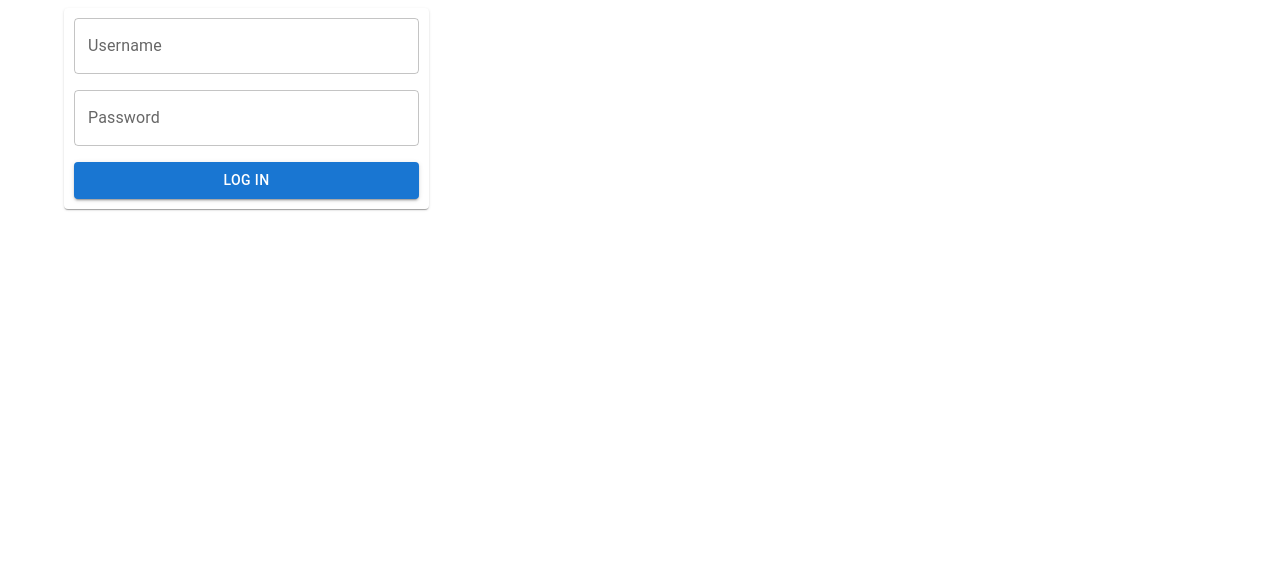
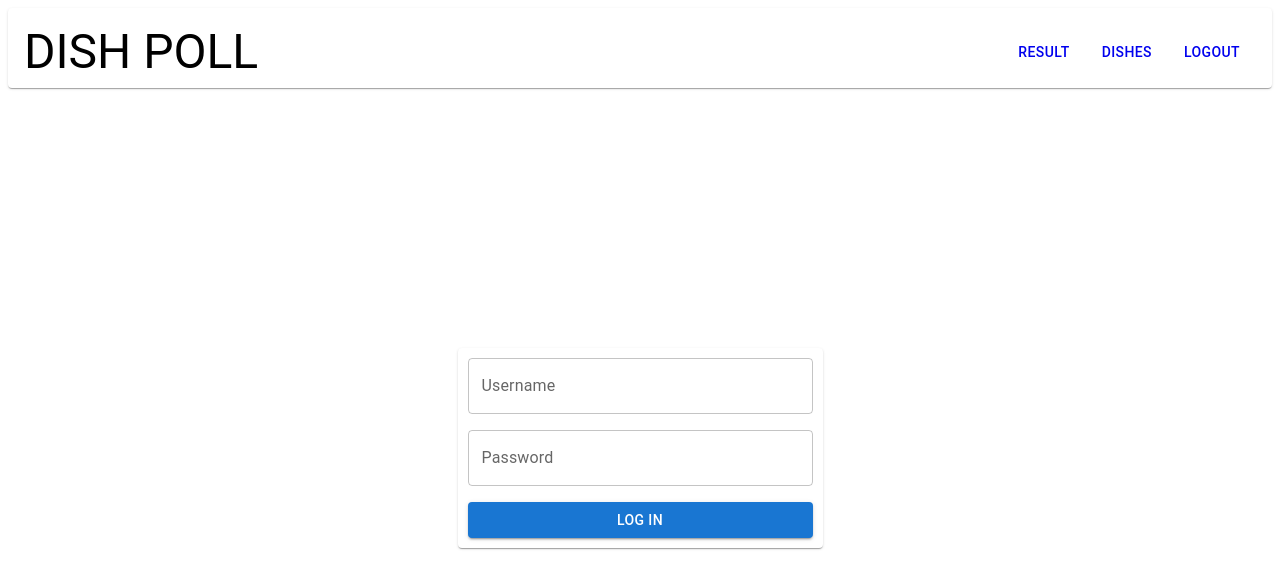
Before and after one commit to Maheswamy/syook_assignment, a React (Create React App) app: page / in a window 1280 px wide. Shown: the top 588 px of the page. Built offline with nearby package versions, Linux system fonts and the light colour scheme; no server answers.

Commit message:
navbar added

```diff
--- a/src/App.js
+++ b/src/App.js
@@ -1,16 +1,17 @@
-import Login from "./components/login/Login";
 import { Routes, Route, useNavigate } from "react-router-dom";
-import Dishlist from "./components/dish/Dishlist";
 import { useEffect, useReducer } from "react";
 import { DishContext, UserContext } from "./Contexts/Context";
 import { dishReducer, userReducer } from "./reducers/reducers";
 import { Container } from "@mui/material";
 import { fetchDish } from "./utli/fetchDishes";
+import Dishlist from "./components/dish/Dishlist";
 import ResultList from "./components/result/ResultList";
+import Navbar from "./components/navbar/Navbar";
+import LoginContainer from "./components/login/LoginContainer";
 
 function App() {
   const [dishState, dishDispatch] = useReducer(dishReducer, []);
-  const [userState, userDispatch] = useReducer(userReducer, {});
+  const [userState, userDispatch] = useReducer(userReducer, {user:{},myVotes:[]});
   const navigate = useNavigate();
 
   useEffect(() => {
@@ -22,9 +23,13 @@ function App() {
     } else {
       fetchDish(dishDispatch);
     }
-    console.log(JSON.parse(localStorage.getItem("user")))
+
     if (localStorage.getItem("user")) {
-      dishDispatch({ type: "SET_USER", payload: JSON.parse(localStorage.getItem("user")) });
+      userDispatch({
+        type: "SET_USER",
+        payload: JSON.parse(localStorage.getItem("user")),
+        x:'mahendra'
+      });
     } else {
       navigate("/");
     }
@@ -34,9 +39,10 @@ function App() {
     <div>
       <UserContext.Provider value={{ userState, userDispatch }}>
         <DishContext.Provider value={{ dishState, dishDispatch }}>
+          <Navbar />
           <Container maxWidth={"lg"}>
             <Routes>
-              <Route path="/" element={<Login />} />
+              <Route path="/" element={<LoginContainer />} />
               <Route path="/dishes" element={<Dishlist />} />
               <Route path="/result" element={<ResultList />} />
             </Routes>
--- a/src/components/dish/Dishcard.jsx
+++ b/src/components/dish/Dishcard.jsx
@@ -18,7 +18,7 @@ const Dishcard = ({ id, dishName, description, image, polledDishHandler }) => {
   };
 
   return (
-    <Card sx={{ maxWidth: 345 }}>
+    <Card sx={{ maxWidth: 345,height: '100%' }}>
       <CardMedia sx={{ height: 140 }} image={image} title={description} />
       <CardContent>
         <Typography gutterBottom variant="h5" component="div">
--- a/src/components/dish/Dishlist.jsx
+++ b/src/components/dish/Dishlist.jsx
@@ -9,6 +9,8 @@ const Dishlist = () => {
   const { dishState } = useContext(DishContext);
   const { userState } = useContext(UserContext);
   const navigate = useNavigate();
+
+  console.log(dishState);
 
   const polledDishHandler = (value) => {
     const isVoteLimitReached = voted.length === 3;
@@ -46,24 +48,34 @@ const Dishlist = () => {
     console.log(userState);
     localStorage.setItem(`${userState?.username}`, JSON.stringify(voted));
 
-    const allVotes = JSON.parse(localStorage.getItem("allVotes")) || [];
+    const allVotes = JSON.parse(localStorage.getItem("result")) || dishState;
 
     const calculateTotalRank = () => {
-      return allVotes.reduce((pv, cv) => {
-        pv[cv.id] = (pv[cv.id] || 0) + cv.rank;
+      return voted.reduce((pv, cv) => {
+        if (!pv[cv.id]) {
+          pv[cv.id] = cv.rank;
+        }
         return pv;
       }, {});
     };
 
     const totalRank = calculateTotalRank();
 
-    const result = dishState
-      .map((ele) => ({
-        ...ele,
-        points: totalRank[ele.id] || 0,
-      }))
-      .sort((a, b) => b.points - a.points);
+    const result = allVotes.map((ele) => {
+      if (voted[ele.id]) {
+        console.log(ele.points);
+        return {
+          ...ele,
+          points: ele.points
+            ? ele.points + totalRank[ele.id]
+            : totalRank[ele.id],
+        };
+      } else {
+        return { ...ele, points: 0 };
+      }
+    });
 
+    console.log(result, totalRank);
     localStorage.setItem("result", JSON.stringify([...result]));
 
     navigate("/result");
@@ -71,11 +83,11 @@ const Dishlist = () => {
 
   return (
     <>
-      {!dishState ? (
+      {dishState.length === 0 ? (
         <CircularProgress />
       ) : (
         <Grid container gap={3}>
-          {dishState.map((ele) => (
+          {dishState?.map((ele) => (
             <Grid item key={ele.id}>
               <Dishcard {...ele} polledDishHandler={polledDishHandler} />
             </Grid>
--- a/src/components/login/Login.jsx
+++ b/src/components/login/Login.jsx
@@ -50,6 +50,7 @@ const Login = () => {
       component={"form"}
       onSubmit={handleLogin}
       sx={{ width: "345px", padding: "10px" }}
+
     >
       <Stack spacing={2}>
         <TextField
--- /dev/null
+++ b/src/components/login/LoginContainer.jsx
@@ -0,0 +1,13 @@
+import React from "react";
+import Login from "./Login";
+import { Stack } from "@mui/material";
+
+const LoginContainer = () => {
+  return (
+    <Stack alignItems="center" justifyContent="center" height="90vh">
+      <Login />
+    </Stack>
+  );
+};
+
+export default LoginContainer;
--- /dev/null
+++ b/src/components/navbar/Navbar.jsx
@@ -0,0 +1,62 @@
+import { Stack, Paper, Button, Typography, Box } from "@mui/material";
+import React, { useContext } from "react";
+import { Link, useNavigate } from "react-router-dom";
+import { UserContext } from "./../../Contexts/Context";
+
+const Navbar = () => {
+  const { userState, userDispatch } = useContext(UserContext);
+  const navigation = useNavigate();
+
+  console.log(userState)
+
+  const handleLogout = () => {
+    localStorage.removeItem("user");
+    console.log("jkjk");
+    userDispatch({ type: "USER_LOGOUT" });
+    navigation("/");
+  };
+  return (
+    <Paper
+      sx={{
+        height: "10vh",
+        position: "sticky",
+        top: 0,
+        backgroundColor: "#fff",
+      }}
+    >
+      <Stack
+        direction="row"
+        alignItems="center"
+        justifyContent="space-between"
+        padding={2}
+      >
+        <Box>
+          <Typography variant="h3" color="initial">
+            DISH POLL
+          </Typography>
+        </Box>
+        {Object.values(userState).length > 0 && (
+          <Box>
+            <Link to="/result">
+              <Button variant="h6" color="initial">
+                Result
+              </Button>
+            </Link>
+            <Link to="/dishes">
+              <Button variant="h6" color="initial">
+                Dishes
+              </Button>
+            </Link>
+            <Link to={"/"}>
+              <Button variant="h6" color="initial" onClick={handleLogout}>
+                Logout
+              </Button>
+            </Link>
+          </Box>
+        )}
+      </Stack>
+    </Paper>
+  );
+};
+
+export default Navbar;
--- a/src/reducers/reducers.js
+++ b/src/reducers/reducers.js
@@ -3,14 +3,23 @@ export const dishReducer = (state, action) => {
     case "GET_DISHES": {
       return [...action.payload];
     }
-
+    default: {
+      return { ...state };
+    }
   }
 };
 
 export const userReducer = (state, action) => {
   switch (action.type) {
     case "SET_USER": {
-      return {...action.payload};
+      console.log(action.payload);
+      return { ...action.payload };
+    }
+    case "USER_LOGOUT": {
+      return {};
+    }
+    default: {
+      return { ...state };
     }
   }
 };
--- a/src/utli/fetchDishes.js
+++ b/src/utli/fetchDishes.js
@@ -5,8 +5,8 @@ export const fetchDish = async (dishDispatch, navigate) => {
     const dishesListResponse = await axios.get(
       "https://raw.githubusercontent.com/syook/react-dishpoll/main/db.json"
     );
+    console.log(dishesListResponse.data)
     dishDispatch({ type: "GET_DISHES", payload: dishesListResponse.data });
-
     navigate("/dishes");
   } catch (e) {
     console.log(e);
```
